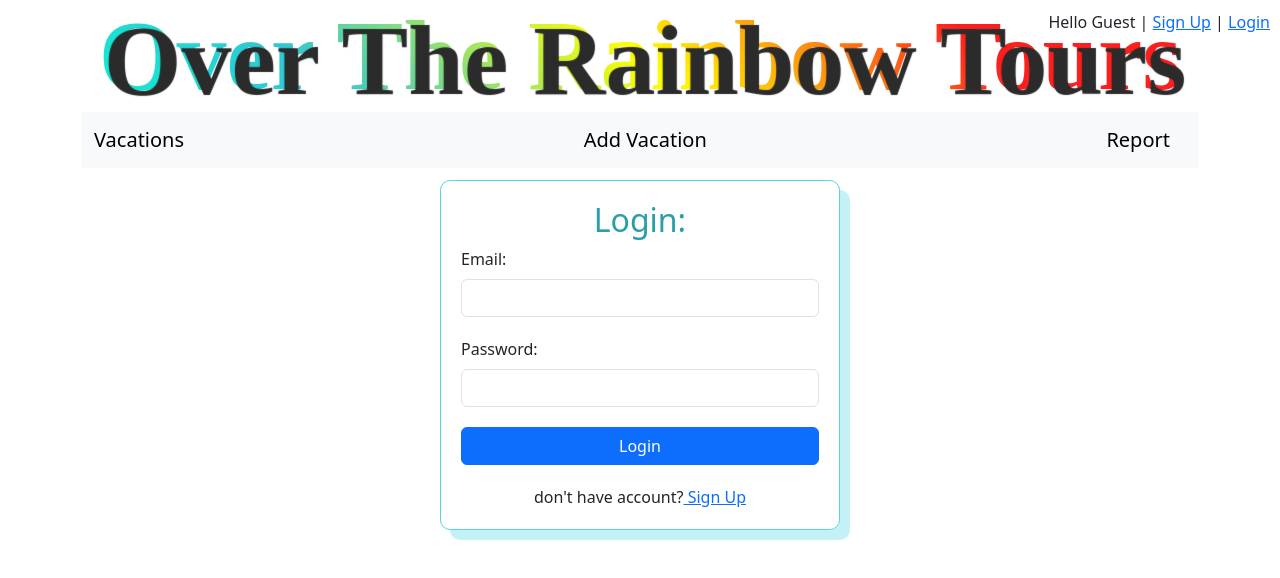
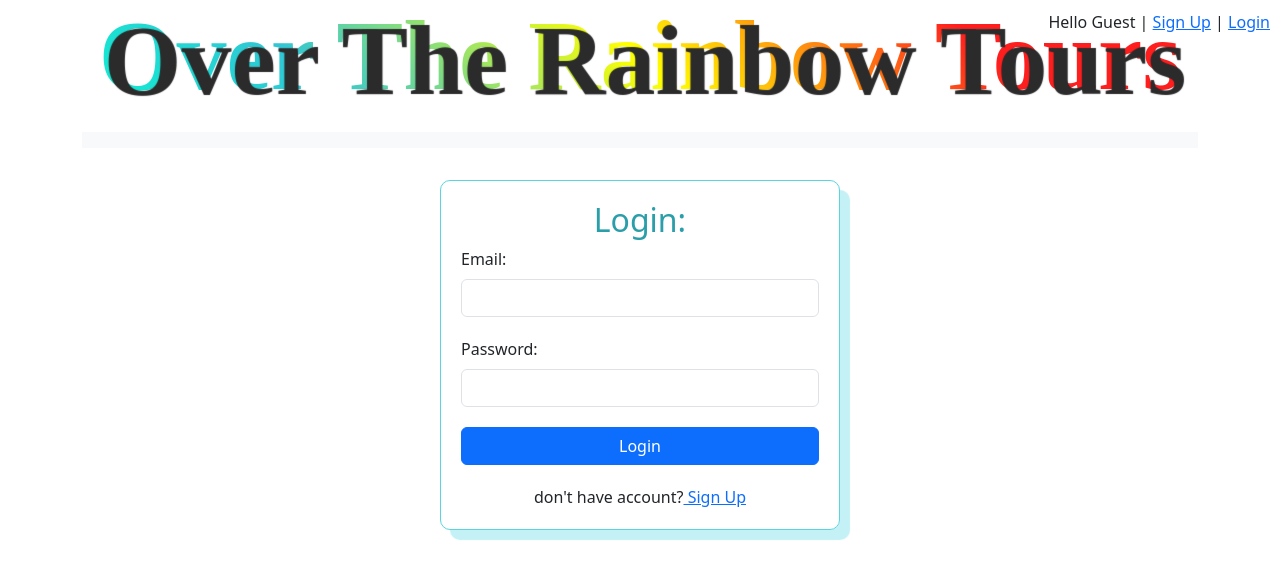
Before and after one commit to Mazalkr/vacations-management, a React (Create React App) app in the folder frontend/: page / in a window 1280 px wide. Shown: the top 578 px of the page. Built offline with nearby package versions, Linux system fonts and the light colour scheme; the HTML template or start-up script is replaced by a standard one; a web font is replaced by a local one; what notyf would draw is missing.

Commit message:
navbar by auth

```diff
--- a/frontend/src/components/layout/menu/Menu.tsx
+++ b/frontend/src/components/layout/menu/Menu.tsx
@@ -23,19 +23,13 @@ function Menu(): JSX.Element {
 
     return (
         <div className="Menu">
-            {/* <NavLink className="navBar" to="/home">Home</NavLink> */}
-            {/* only when the user logged in he can access the vacations: */}
-            {/* {isUserLoggedIn && <NavLink to="/vacations">Vacations</NavLink>} */}
-            {/* <NavLink className="navBar" to="/vacations">Vacations</NavLink> */}
-            {/* <NavLink className="navBar" to="/vacations/add">Add Vacation</NavLink> */}
-            {/* <NavLink className="navBar" to="/vacations/report">Report</NavLink> */}
-            {/* <NavLink className="navBar" to="/about">About</NavLink> */}
             <div className="container">
                 <nav className="navbar navbar-expand-lg bg-body-tertiary">
                     <div className="container-fluid">
-                        <NavLink className="navbar-brand" to="/vacations">Vacations</NavLink>
-                        <NavLink className="navbar-brand" to="/vacations/add">Add Vacation</NavLink>
-                        <NavLink className="navbar-brand" to="/vacations/report">Report</NavLink>
+                        {/* only when the user logged in he can access the vacations: */}
+                        {isUserLoggedIn && <NavLink className="navbar-brand" to="/vacations">Vacations</NavLink>}
+                        {isUserLoggedIn && <NavLink className="navbar-brand" to="/vacations/add">Add Vacation</NavLink>}
+                        {isUserLoggedIn && <NavLink className="navbar-brand" to="/vacations/report">Report</NavLink>}
                     </div>
                 </nav>
             </div>
--- a/frontend/src/components/layout/routing/Routing.tsx
+++ b/frontend/src/components/layout/routing/Routing.tsx
@@ -13,8 +13,8 @@ function Routing(): JSX.Element {
         <Routes>
 
             <Route path="/signup" element={<Signup />} />
-
             <Route path="/" element={<Login />} />
+            <Route path="/home" element={<Navigate to="/Login" />} />
             <Route path="/login" element={<Login />} />
 
             <Route path="/vacations" element={<List />} />
```
